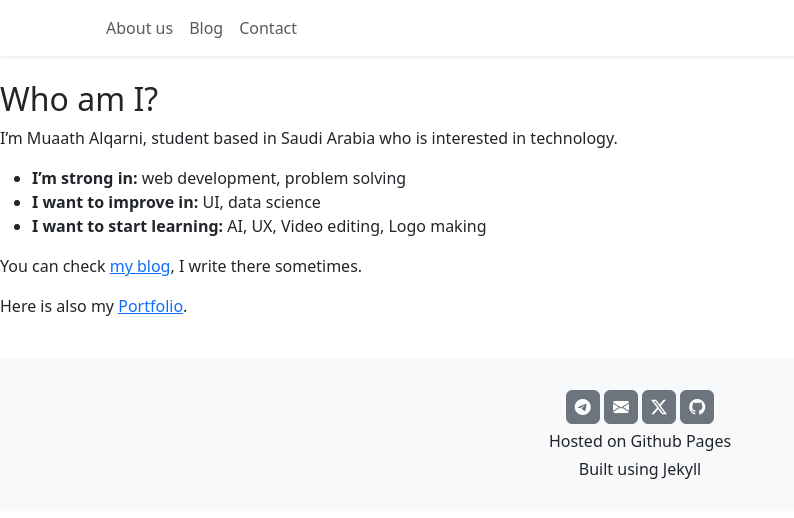
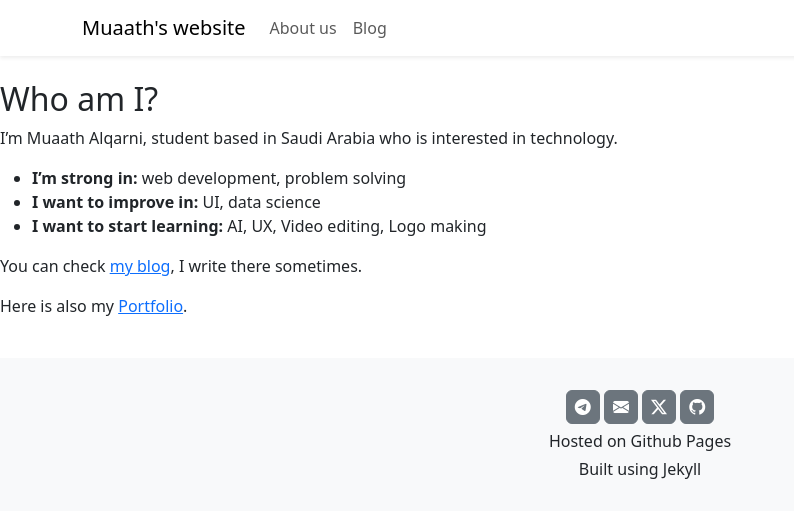
Before and after one commit to Muaath5/website, a Jekyll site: the page built from index.md, in a window 1280 px wide. Shown: the top 518 px of the page, without its empty margins (0-794 px from the left). Built offline with Jekyll 4.4.1, drawn with Linux system fonts in a browser that asks for light colours; our own code applies the rules of GitHub Pages for plain Markdown files; a style sheet for code colours, icons or effects is not loaded.

Commit message:
Fixing bootstrap

```diff
--- a/_layouts/base.html
+++ b/_layouts/base.html
@@ -23,9 +23,9 @@ dir="ltr"
     {% if page.lang == "ar" %}
     <link rel="stylesheet" href="https://cdn.jsdelivr.net/npm/bootstrap@5.3.2/dist/css/bootstrap.rtl.min.css" integrity="sha384-nU14brUcp6StFntEOOEBvcJm4huWjB0OcIeQ3fltAfSmuZFrkAif0T+UtNGlKKQv" crossorigin="anonymous">
     {% else %}
-    <link rel="stylesheet" href="https://cdn.jsdelivr.net/npm/bootstrap@5.3.2/dist/css/bootstrap.min.css" integrity="sha384-rbsA2VBKQhggwzxH7pPCaAqO46MgnOM80zW1RWuH61DGLwZJEdK2Kadq2F9CUG65" crossorigin="anonymous">
+    <link rel="stylesheet" href="https://cdn.jsdelivr.net/npm/bootstrap@5.3.2/dist/css/bootstrap.min.css" integrity="sha384-T3c6CoIi6uLrA9TneNEoa7RxnatzjcDSCmG1MXxSR1GAsXEV/Dwwykc2MPK8M2HN" crossorigin="anonymous">
     {% endif %}
-    <script src="https://cdn.jsdelivr.net/npm/bootstrap@5.3.2/dist/js/bootstrap.bundle.min.js" integrity="sha384-kenU1KFdBIe4zVF0s0G1M5b4hcpxyD9F7jL+jjXkk+Q2h455rYXK/7HAuoJl+0I4" crossorigin="anonymous"></script>
+    <script src="https://cdn.jsdelivr.net/npm/bootstrap@5.3.2/dist/js/bootstrap.bundle.min.js" integrity="sha384-C6RzsynM9kWDrMNeT87bh95OGNyZPhcTNXj1NW7RuBCsyN/o0jlpcV8Qyq46cDfL" crossorigin="anonymous"></script>
 
 
     {% if page.usemathjax %}
--- a/_layouts/default.html
+++ b/_layouts/default.html
@@ -5,7 +5,7 @@ layout: base
     <nav class="navbar navbar-expand-md shadow-sm">
         <div class="container">
             <a class="navbar-brand" href="/">
-
+                Muaath's website
             </a>
             <button class="navbar-toggler" type="button" data-bs-toggle="collapse" data-bs-target="#navbarSupportedContent" aria-controls="navbarSupportedContent" aria-expanded="false" aria-label="toggle navigation">
                 <span class="navbar-toggler-icon"></span>
@@ -15,8 +15,7 @@ layout: base
                 <!-- Left Side Of Navbar -->
                 <ul class="navbar-nav me-auto">
                     <a class="nav-link" href="/about">About us</a>
-                    <a class="nav-link" href="/about">Blog</a>
-                    <a class="nav-link" href="/about">Contact</a>
+                    <a class="nav-link" href="/blog">Blog</a>
                 </ul>
 
                 <!-- Right Side Of Navbar -->
```
